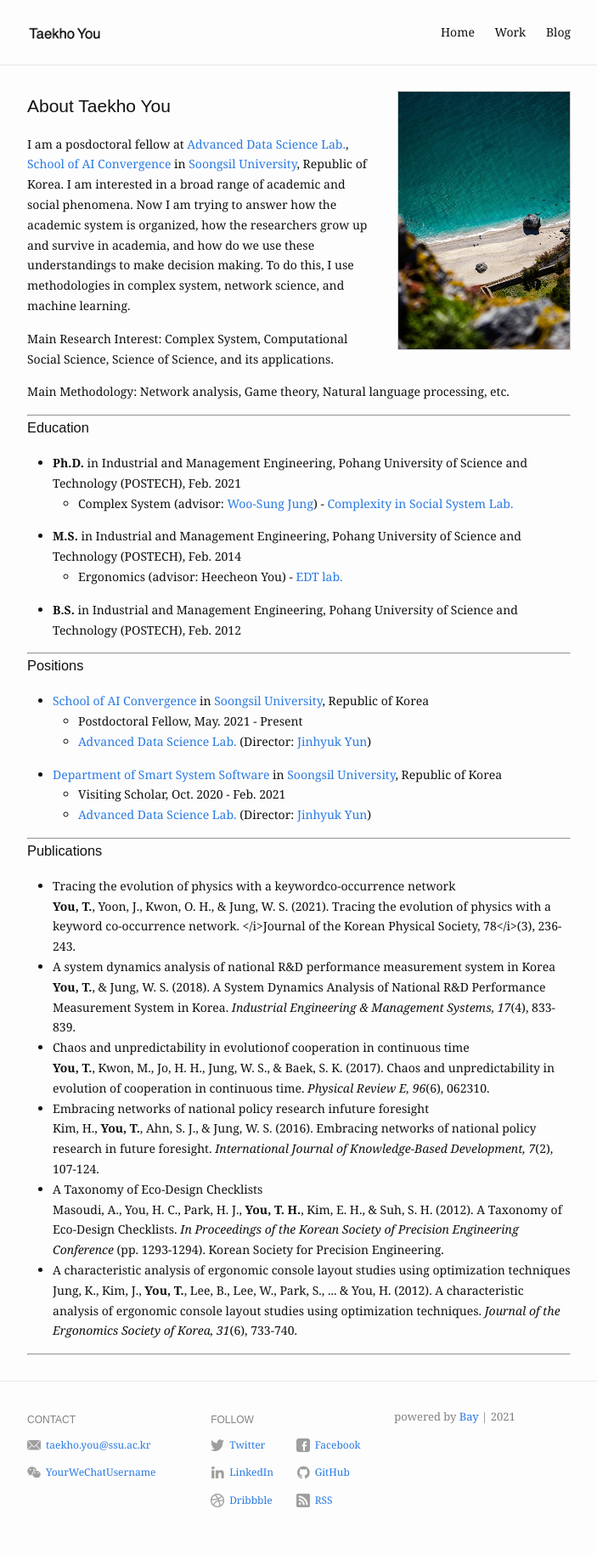
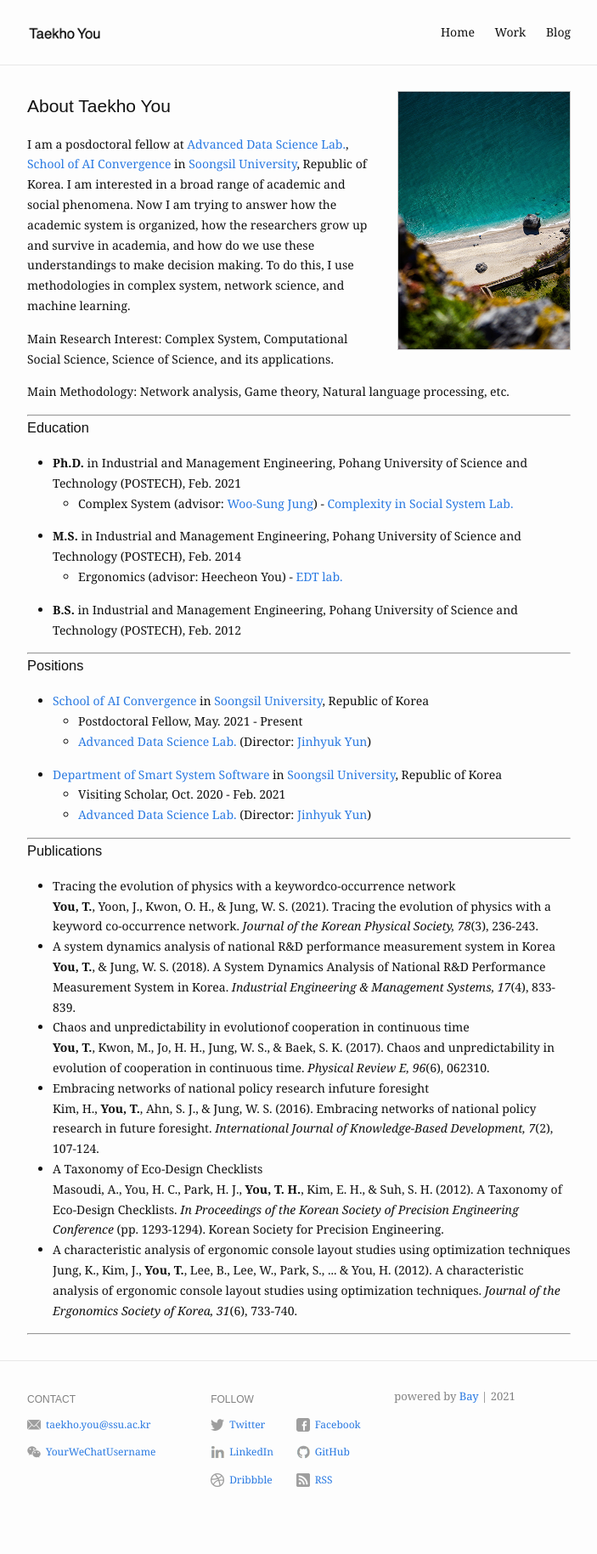
Before and after one commit to eliottvincent/bay, a Jekyll site: the page built from index.md, in a window 1280 px wide. Shown: the whole page at 85% size, without its empty margins (288-991 px from the left). Built offline with Jekyll 4.4.1, drawn with Linux system fonts in a browser that asks for light colours; after the commit the page ends 1805 px from its top, so only the background shows below that.

```diff
--- a/index.md
+++ b/index.md
@@ -50,7 +50,7 @@ profile_picture:
 <ul>
   <li>
     Tracing the evolution of physics with a keywordco-occurrence network<br>
-    <b>You, T.</b>, Yoon, J., Kwon, O. H., & Jung, W. S. (2021). Tracing the evolution of physics with a keyword co-occurrence network. </i>Journal of the Korean Physical Society, 78</i>(3), 236-243.
+    <b>You, T.</b>, Yoon, J., Kwon, O. H., & Jung, W. S. (2021). Tracing the evolution of physics with a keyword co-occurrence network. <i>Journal of the Korean Physical Society, 78</i>(3), 236-243.
   </li>
   <li>
     A system dynamics analysis of national R&D performance measurement system in Korea<br>
```
